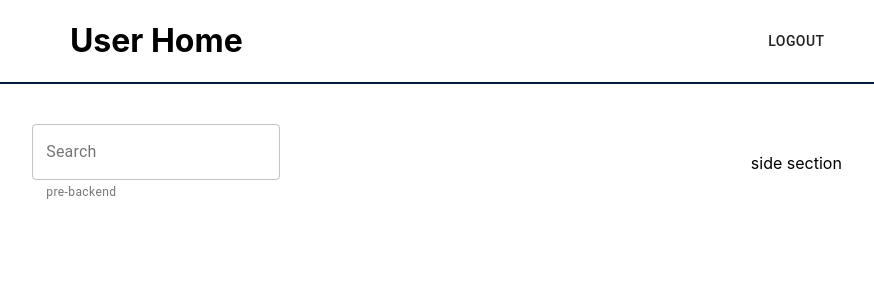
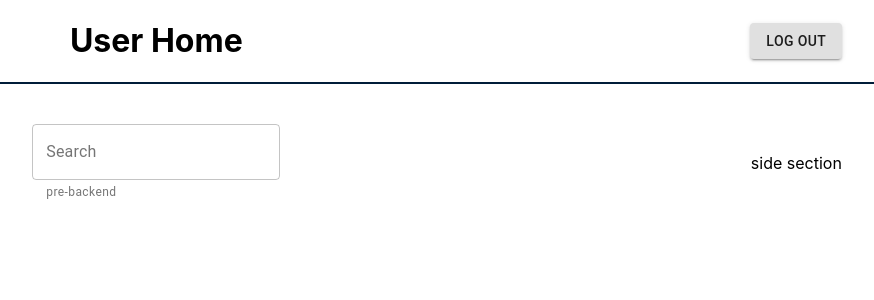
Before and after one commit to JMantis0/MusicApp, a React (Create React App) app in the folder client/: page /user_home in a window 1280 px wide. Shown: the top 300 px of the page, without its empty margins (377-1251 px from the left). Built offline with nearby package versions, Linux system fonts and the light colour scheme.

Commit message:
added variant prop to Button element

```diff
--- a/client/src/components/LogoutButton.tsx
+++ b/client/src/components/LogoutButton.tsx
@@ -12,7 +12,7 @@ const LogoutButton = () => {
     dispatch(resetCurrentUserState());
     history.push("/");
   };
-  return <Button onClick={logOut}>Logout</Button>;
+  return <Button variant="contained" onClick={logOut}>Log out</Button>;
 };
 
 export default LogoutButton;
```
